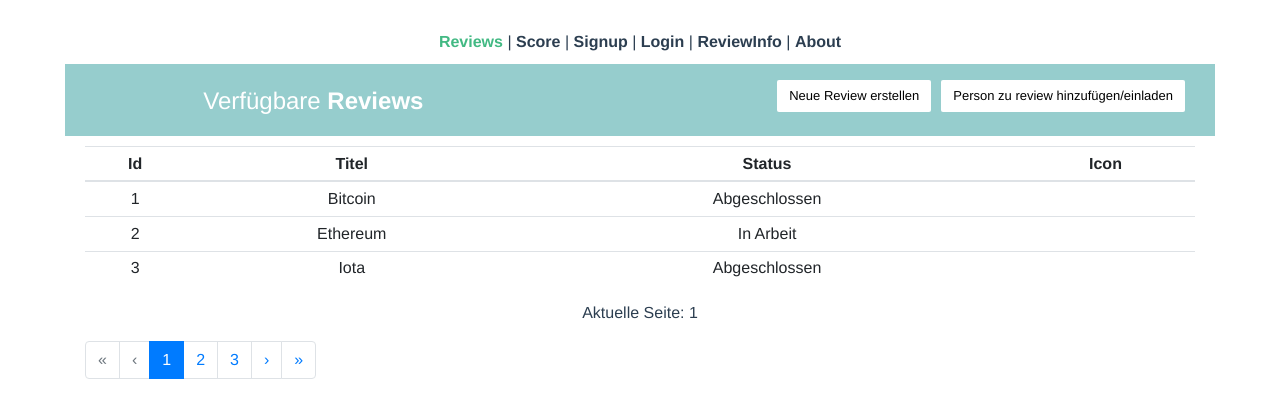
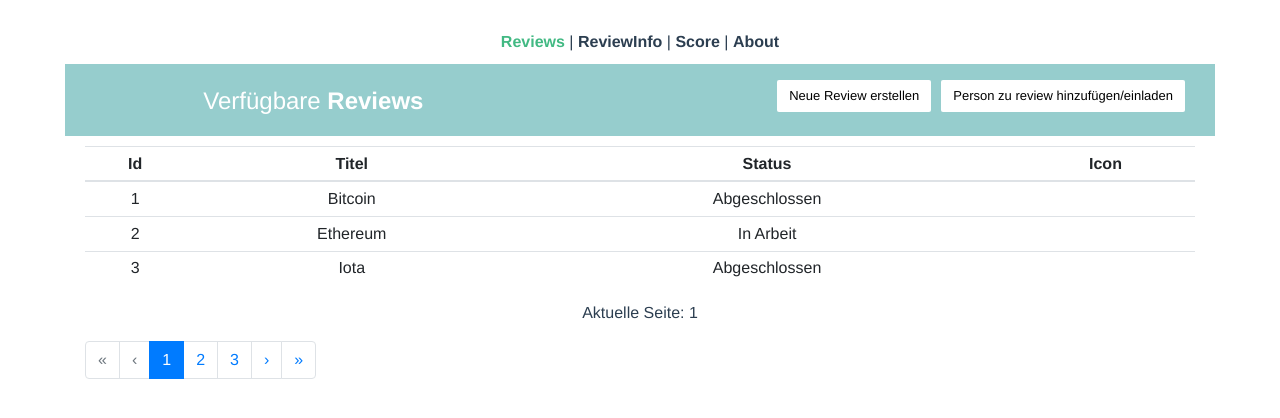
Before and after one commit to DaWeSearch/frontend, a Vue app: page / in a window 1280 px wide. Shown: the top 418 px of the page. Built offline with nearby package versions, Linux system fonts and the light colour scheme.

Commit message:
Make table visible

```diff
--- a/src/App.vue
+++ b/src/App.vue
@@ -2,10 +2,10 @@
   <div id="app">
     <div id="nav">
       <router-link to="/">Reviews</router-link> |
+      <router-link to="/reviewinfo">ReviewInfo</router-link> |
       <router-link to="/score">Score</router-link> |
-      <router-link to="/signup">Signup</router-link> |
-      <router-link to="/login">Login</router-link> |
-      <router-link to="/reviewinfo">ReviewInfo</router-link> |
+      <!--<router-link to="/signup">Signup</router-link> |
+      <router-link to="/login">Login</router-link> |-->
       <router-link to="/about">About</router-link>
     </div>
     <router-view/>
--- a/src/stores/SessionStore.js
+++ b/src/stores/SessionStore.js
@@ -1,7 +1,7 @@
 const SessionStore = {
     data: {
         userId: null,
-        authKey: 1,
+        authKey: "fdsfdsdsagfsagsa",
     },
     methods: {
         setAuth(token){
--- a/src/views/About.vue
+++ b/src/views/About.vue
@@ -1,5 +1,5 @@
 <template>
   <div class="about">
-    <h1>This is an about page</h1>
+    <h1>About</h1>
   </div>
 </template>
```
